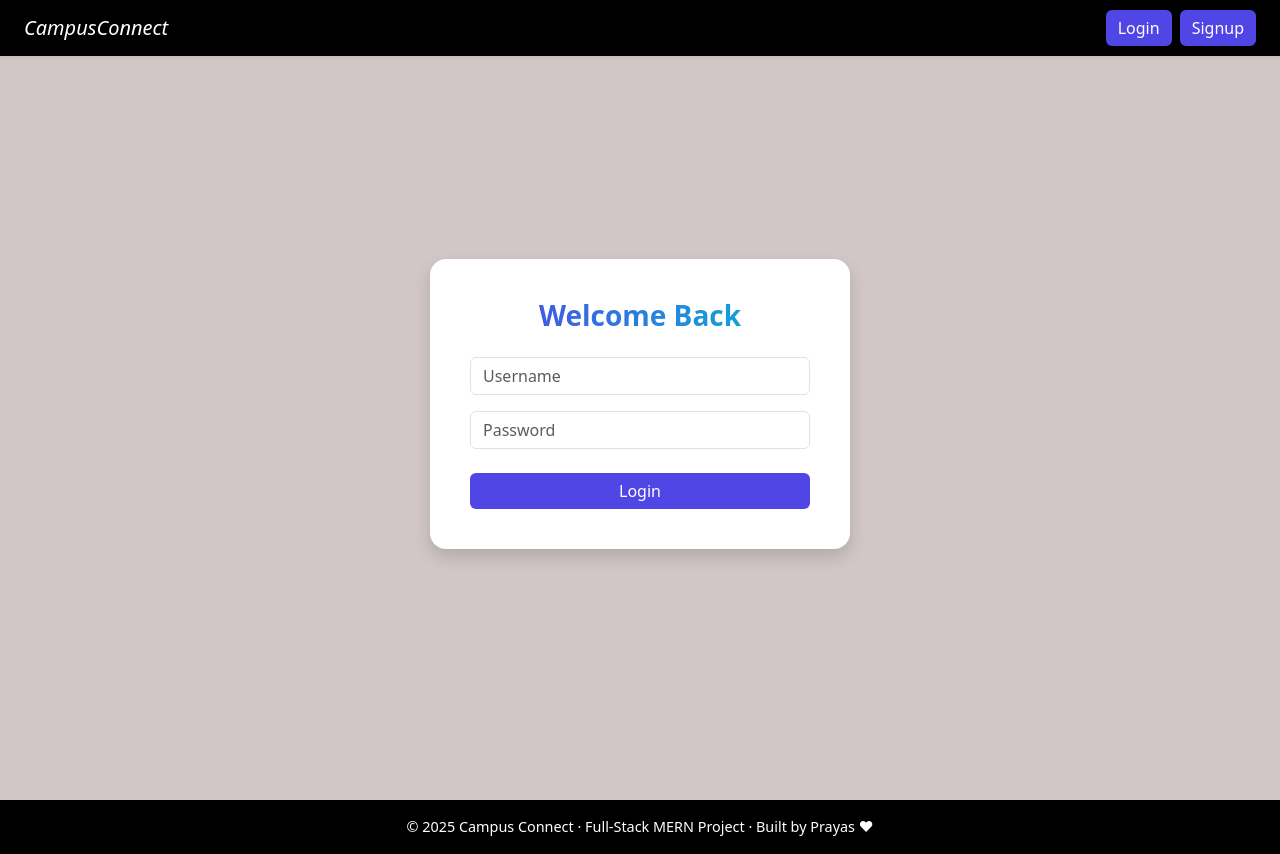
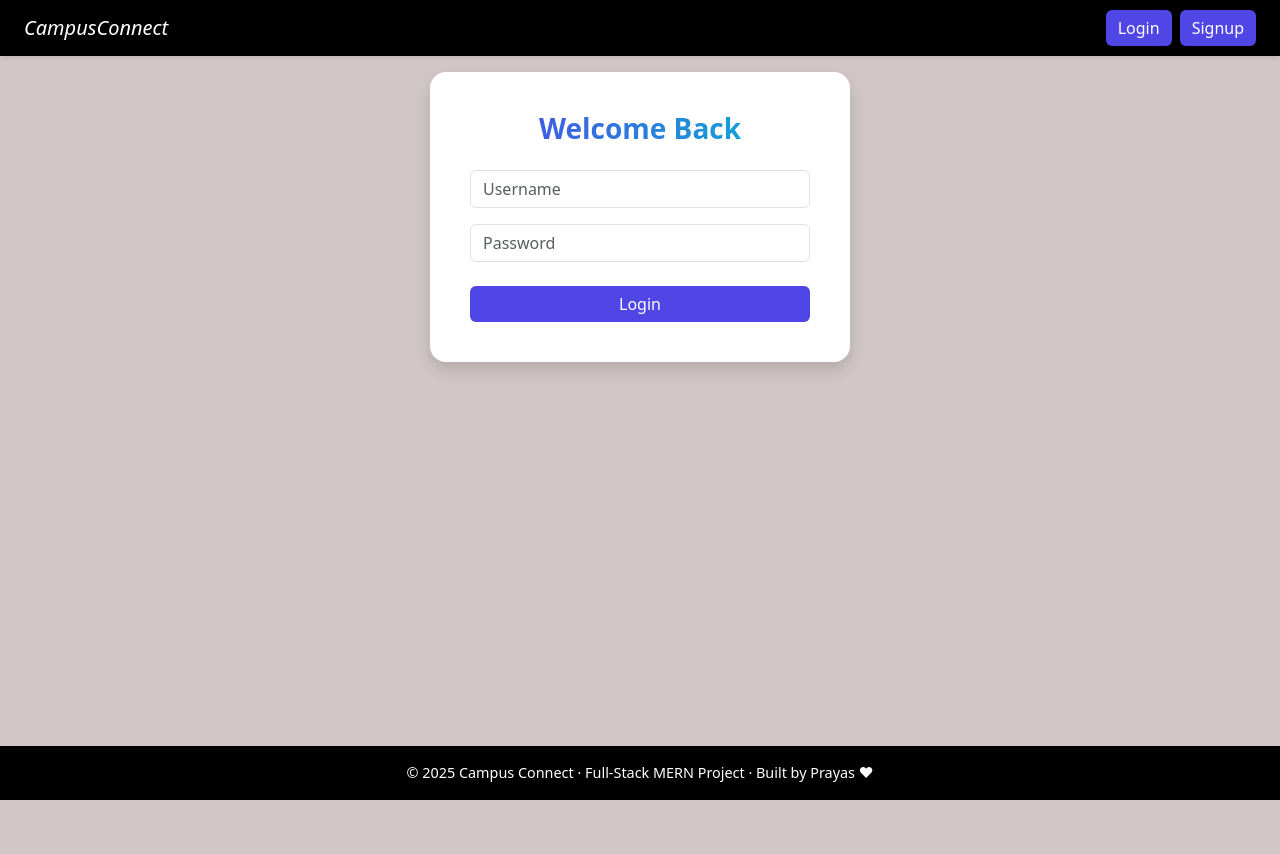
Before and after one commit to Prayas-Mangrati/Campus-Connect, a React (Vite) app in the folder frontend/: page /login in a window 1280 px wide. After the commit the page ends 800 px from the top, so only its background shows below. Built offline with nearby package versions, Linux system fonts and the light colour scheme; no server answers.

Commit message:
Theme.css updated

```diff
--- a/frontend/src/styles/theme.css
+++ b/frontend/src/styles/theme.css
@@ -79,13 +79,13 @@ button,
   border: none;
 }
 .auth-page {
-  min-height: calc(100vh - 56px - 48px);
-  /* 56px = navbar height, 48px ≈ footer height */
+  flex: 1;
   display: flex;
   align-items: center;
   justify-content: center;
-  /* padding-bottom:2rem; */
+  padding: 1rem;
 }
+
 
 .auth-card {
   width: 100%;
@@ -107,7 +107,7 @@ button,
 
 html, body, #root {
   height: 100%;
-  margin:0,
+  margin:0;
 }
 
 .app-container {
```
